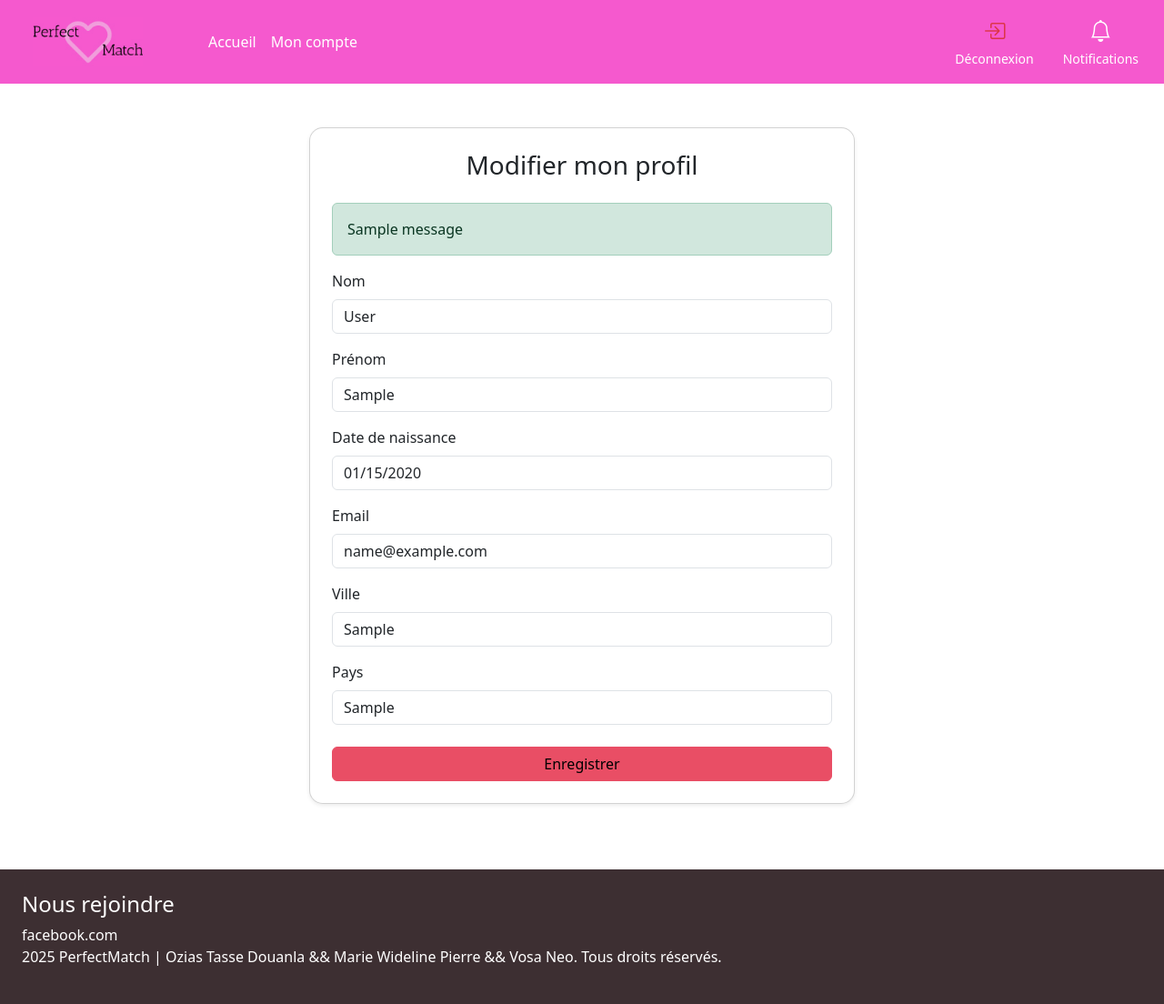
After one commit to Ozias22/Projet-Web, a Django app: page /modif_profil/ in a window 1280 px wide. The commit adds this page. Shown: the whole page at 91% size. Run offline with Django 5.2, Linux system fonts and the light colour scheme; a user stored in the database is signed in; tables that the repository leaves empty hold one stand-in row (values such as "Sample post"); one stand-in notice (Sample message) is shown; some libraries are stand-ins or nearby versions.

Commit message:
résolution des conflits

```diff
--- a/PerfectMatch/utilisateurs/forms.py
+++ b/PerfectMatch/utilisateurs/forms.py
@@ -331,35 +331,28 @@ class ProfilForm(forms.ModelForm):
 
     class Meta:
         model = User
-        fields = [
-            'photo_profil', 'first_name', 'last_name',
-            'city', 'country', 'email'
-        ]
-        labels = {
-            'photo_profil': "Photo de profil",
-            'first_name': "Prénom",
-            'last_name': "Nom",
-            'city': "Ville",
-            'country': "Pays",
-            'email': "Email",
-        }
+        fields = ['first_name', 'last_name', 'city', 'country', 'email', 'birthday']
         widgets = {
-            'photo_profil': forms.ClearableFileInput(attrs={'class': 'form-control'}),
             'first_name': forms.TextInput(attrs={'class': 'form-control'}),
             'last_name': forms.TextInput(attrs={'class': 'form-control'}),
             'city': forms.TextInput(attrs={'class': 'form-control'}),
             'country': forms.TextInput(attrs={'class': 'form-control'}),
             'email': forms.EmailInput(attrs={'class': 'form-control'}),
+           'birthday': forms.DateInput(attrs={
+                'class': 'form-control',
+                'type': 'date',
+                'readonly': 'readonly'
+            }),
         }
 
     def __init__(self, *args, **kwargs):
         super().__init__(*args, **kwargs)
+
         if self.instance and self.instance.birthday:
-            today = datetime.date.today()
-            age = today.year - self.instance.birthday.year - (
-                (today.month, today.day) < (self.instance.birthday.month, self.instance.birthday.day)
+            self.fields['birthday_hidden'] = forms.CharField(
+                initial=self.instance.birthday,
+                widget=forms.HiddenInput()
             )
-            self.fields['age'].initial = age
 
 class userProfileForm(forms.ModelForm):
     new_interest = forms.CharField(
--- /dev/null
+++ b/PerfectMatch/utilisateurs/templates/utilisateurs/modif_profil.html
@@ -0,0 +1,79 @@
+{% extends "utilisateurs/_modele.html" %}
+
+{% load static %}
+
+{% block main %}
+<div class="container py-5">
+    <div class="card shadow-sm p-4" style="max-width: 600px; margin: auto; border-radius: 15px;">
+        <h3 class="text-center mb-4">Modifier mon profil</h3>
+        {% if messages %}
+            {% for message in messages %}
+                <div class="alert alert-{{ message.tags }} mb-3" role="alert">
+                    {{ message }}
+                </div>
+            {% endfor %}
+        {% endif %}
+
+        <form method="POST">
+            {% csrf_token %}
+            <div class="mb-3">
+                <label class="form-label">Nom</label>
+                {{ form.last_name }}
+                {% if form.last_name.errors %}
+                    <div class="text-danger">
+                        {{ form.last_name.errors }}
+                    </div>
+                {% endif %}
+            </div>
+            <div class="mb-3">
+                <label class="form-label">Prénom</label>
+                {{ form.first_name }}
+                {% if form.first_name.errors %}
+                    <div class="text-danger">
+                        {{ form.first_name.errors }}
+                    </div>
+                {% endif %}
+            </div>
+            <div class="mb-3">
+              <label class="form-label">Date de naissance</label>
+              {{ form.birthday }}
+              {% if form.birthday.errors %}
+                  <div class="text-danger small">{{ form.birthday.errors }}</div>
+              {% endif %}
+            </div>
+            <div class="mb-3">
+                <label class="form-label">Email</label>
+                {{ form.email }}
+                {% if form.email.errors %}
+                    <div class="text-danger">
+                        {{ form.email.errors }}
+                    </div>
+                {% endif %}
+            </div>
+            <div class="mb-3">
+                <label class="form-label">Ville</label>
+                {{ form.city }}
+                {% if form.city.errors %}
+                    <div class="text-danger">
+                        {{ form.city.errors }}
+                    </div>
+                {% endif %}
+            </div>
+            <div class="mb-3">
+                <label class="form-label">Pays</label>
+                {{ form.country }}
+                {% if form.country.errors %}
+                    <div class="text-danger">
+                        {{ form.country.errors }}
+                    </div>
+                {% endif %}
+            </div>
+
+            <div class="text-center mt-4">
+                <button type="submit" class="btn btn-primary w-100">Enregistrer</button>
+            </div>
+
+        </form>
+    </div>
+</div>
+{% endblock %}
--- a/PerfectMatch/utilisateurs/urls.py
+++ b/PerfectMatch/utilisateurs/urls.py
@@ -15,6 +15,7 @@ urlpatterns = [
     path('profil/', views.profil_view, name='profil'),
     path('accueil/', views.accueil, name='accueil'),
     path('profilPerfectMatch/', views.profil_perfectmatch_view, name='profilPerfectMatch'),
+
     path("notifications/", views.notifications_view, name="notifications"),
     path('api/obtenir_profil/', views.obtenir_profil, name='obtenir_profil'),
     path('api/action_like/', views.action_like, name='action_like'),
@@ -24,4 +25,5 @@ urlpatterns = [
     #API
     path('api/discussions/', views.get_discussions, name='get_discussions'),
     path('api/messages/<int:user_id>/', views.get_messages, name='get_messages'),
+    path('modif_profil/', views.modifier_view, name='modif_profil'),
 ]
--- a/PerfectMatch/utilisateurs/views.py
+++ b/PerfectMatch/utilisateurs/views.py
@@ -101,21 +101,18 @@ def profil_view(request):
 
 @login_required
 def modifier_view(request):
-    """Vue pour modifier le profil de l'utilisateur connecté"""
     user = request.user
-
     if request.method == "POST":
-        form = ProfilForm(request.POST, request.FILES, instance=user)
+        form = ProfilForm(request.POST, instance=user)
         if form.is_valid():
             form.save()
-            messages.success(request, "Votre profil a été mis à jour avec succès")
-            return redirect("profil")
+            messages.success(request, "✅ Votre profil a été mis à jour avec succès !")
+            return redirect('modif_profil')
         else:
             messages.error(request, "Veuillez corriger les erreurs dans le formulaire.")
     else:
         form = ProfilForm(instance=user)
-
-    return render(request, "utilisateurs/modifier_profil.html", {"form": form, "user": user})
+    return render(request, "utilisateurs/modif_profil.html", {"form": form})
 
 @login_required
 def test_compatibilite(request, match_id):
```
Also changed, not shown: PerfectMatch/utilisateurs/templates/utilisateurs/accueil.html (+16 -0 lines).
